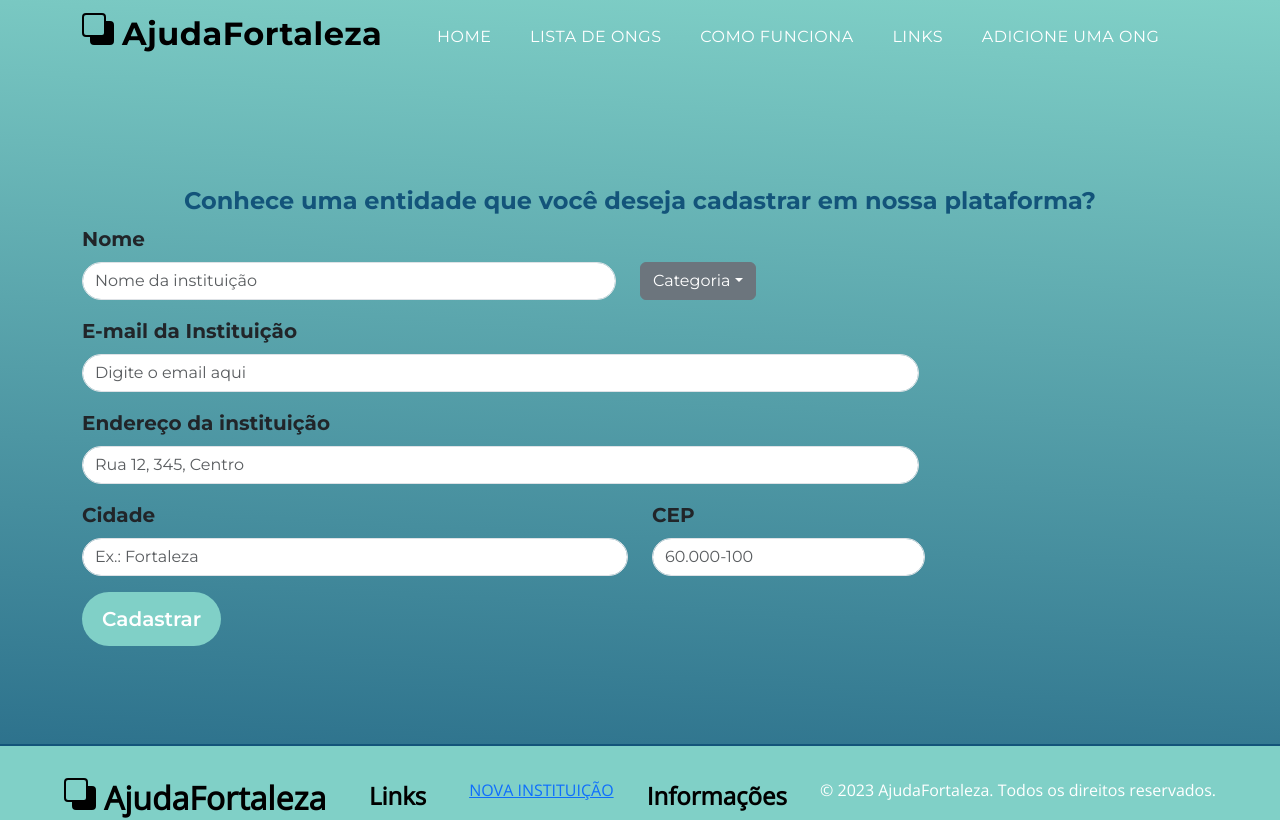
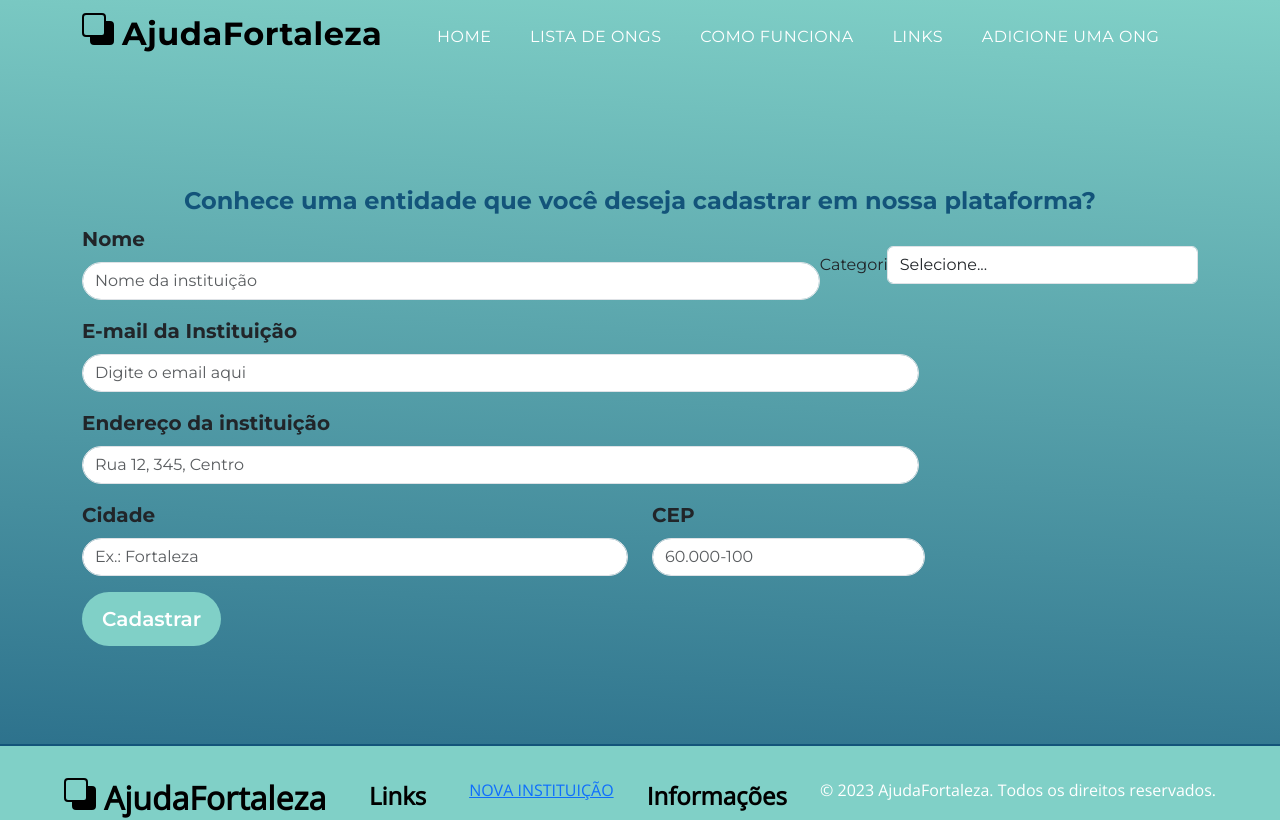
Before and after one commit to Thejuniorsouza/AjudaFortalezaApp, a React (Vite) app: page /AddOng in a window 1280 px wide. Shown: the top 820 px of the page. Built offline with nearby package versions, Linux system fonts and the light colour scheme.

Commit message:
Adiciona logica de enviar ao firebase sugestoes

```diff
--- a/src/components/Form/Form.jsx
+++ b/src/components/Form/Form.jsx
@@ -1,69 +1,173 @@
-import Col from 'react-bootstrap/Col';
-import Form from 'react-bootstrap/Form';
-import Row from 'react-bootstrap/Row';
-import Button from '../Button/Button';
-import styles from '../Form/Form.modules.css'
-import { Container } from 'react-bootstrap';
-import Dropdown from 'react-bootstrap/Dropdown';
-import DropdownButton from 'react-bootstrap/DropdownButton';
+import Col from "react-bootstrap/Col";
+import Form from "react-bootstrap/Form";
+import Row from "react-bootstrap/Row";
+import Button from "../Button/Button";
+import styles from "../Form/Form.modules.css";
+import { Container } from "react-bootstrap";
+import { getFirestore, collection, addDoc } from "firebase/firestore";
+
+import { useState } from "react";
+import app from "../../utils/firebase.js";
 
 function GridComplexExample() {
+    const [formData, setFormData] = useState({
+        nome: "",
+        endereco: "",
+        email: "",
+        cidade: "",
+        categoria: "",
+        cep: "",
+    });
+
+    const addInstitution = async (data) => {
+        const db = getFirestore(app);
+        const docRef = await addDoc(collection(db, "sugestoes"), data);
+        return docRef.id;
+    };
+
+    const handleInputChange = (event) => {
+        const { name, value } = event.target;
+        setFormData({
+            ...formData,
+            [name]: value,
+        });
+    };
+
+    const handleSubmit = async (event) => {
+        event.preventDefault();
+        try {
+            const docId = await addInstitution(formData);
+            console.log(`Sugestao enviada: ${docId}`);
+
+            setFormData({
+                nome: "",
+                endereco: "",
+                email: "",
+                cidade: "",
+                categoria: "",
+                cep: "",
+            });
+        } catch (e) {
+            console.log(e);
+        }
+    };
     return (
-    <Form className={`${styles.Form} formulario  p-5  mx-auto `}>
-      <Container className='containerForm ms-Í'>
-      <h6 className='fs-4 fw-bolder text-center' >Conhece uma entidade que você deseja cadastrar em nossa plataforma?</h6>
+        <Form
+            onSubmit={handleSubmit}
+            className={`${styles.Form} formulario  p-5  mx-auto `}
+        >
+            <Container className="containerForm ms-Í">
+                <h6 className="fs-4 fw-bolder text-center">
+                    Conhece uma entidade que você deseja cadastrar em nossa
+                    plataforma?
+                </h6>
                 <Container className="formDropdown d-flex align-items-end p-0 mb-3">
                     <Form.Group as={Col} controlId="formGridName">
-          <Form.Label className='fs-5 fw-bolder'>Nome</Form.Label>
-          <Form.Control className='rounded-pill ' type="text" placeholder="Nome da instituição" />
+                        <Form.Label className="fs-5 fw-bolder">Nome</Form.Label>
+                        <Form.Control
+                            className="rounded-pill "
+                            type="text"
+                            placeholder="Nome da instituição"
+                            name="nome"
+                            value={formData.nome}
+                            onChange={handleInputChange}
+                        />
                     </Form.Group>
 
-        <Form.Group className= "GroupCategory px-4" as={Col} controlId="formGridCategory" >
-          {/* <Form.Label className='fs-5 fw-bolder'>Categoria</Form.Label> */}
-          <DropdownButton
-        id="dropdown-button-dark-example2"
-        variant="secondary"
-        title="Categoria"
-        className="BtnDropdown mt-2"
-        data-bs-theme="dark"
+                    <Form.Group as={Row} className="mb-3">
+                        <Form.Label column sm={2}>
+                            Categoria*
+                        </Form.Label>
+                        <Col sm={10}>
+                            <Form.Control
+                                as="select"
+                                name="categoria"
+                                value={formData.categoria}
+                                onChange={handleInputChange}
+                                required
                             >
-        <Dropdown.Item href="#/action-1" >Ajuda Humanitária</Dropdown.Item>
-        <Dropdown.Item href="#/action-2">Animais</Dropdown.Item>
-        <Dropdown.Item href="#/action-3">Mulheres</Dropdown.Item>
-        <Dropdown.Item href="#/action-4">Crianças</Dropdown.Item>
-        <Dropdown.Item href="#/action-5">Saúde</Dropdown.Item>
-
-
-      </DropdownButton>
+                                <option value="" disabled>
+                                    Selecione...
+                                </option>
+                                <option value="Animais">Animais</option>
+                                <option value="Ajuda Humanitária">
+                                    Ajuda Humanitária
+                                </option>
+                                <option value="Educação">Educação</option>
+                                <option value="Saúde">Saúde</option>
+                                <option value="Meio Ambiente">
+                                    Meio Ambiente
+                                </option>
+                                <option value="Direitos Humanos">
+                                    Direitos Humanos
+                                </option>
+                                <option value="Cultura e Arte">
+                                    Cultura e Arte
+                                </option>
+                                <option value="Desenvolvimento Comunitário">
+                                    Desenvolvimento Comunitário
+                                </option>
+                            </Form.Control>
+                        </Col>
                     </Form.Group>
-
                 </Container>
 
                 <Form.Group className="mb-3" controlId="formGridEmail">
-        <Form.Label className='fs-5 fw-bolder'>E-mail da Instituição</Form.Label>
-        <Form.Control className=' formStyle rounded-pill w-75' type='email' placeholder="Digite o email aqui"/>
+                    <Form.Label className="fs-5 fw-bolder">
+                        E-mail da Instituição
+                    </Form.Label>
+                    <Form.Control
+                        className=" formStyle rounded-pill w-75"
+                        type="email"
+                        name="email"
+                        value={formData.email}
+                        onChange={handleInputChange}
+                        placeholder="Digite o email aqui"
+                    />
                 </Form.Group>
 
                 <Form.Group className="mb-3" controlId="formGridAddress">
-        <Form.Label className=' fs-5 fw-bolder'>Endereço da instituição</Form.Label>
-        <Form.Control className='formStyle rounded-pill w-75' placeholder="Rua 12, 345, Centro " />
+                    <Form.Label className=" fs-5 fw-bolder">
+                        Endereço da instituição
+                    </Form.Label>
+                    <Form.Control
+                        value={formData.endereco}
+                        name="endereco"
+                        onChange={handleInputChange}
+                        className="formStyle rounded-pill w-75"
+                        placeholder="Rua 12, 345, Centro "
+                    />
                 </Form.Group>
 
                 <Row className="formCep mb-3">
                     <Form.Group as={Col} controlId="formGridCity">
-          <Form.Label className='fs-5 fw-bolder'>Cidade</Form.Label>
-          <Form.Control className='formStyle rounded-pill' placeholder="Ex.: Fortaleza"/>
+                        <Form.Label className="fs-5 fw-bolder">
+                            Cidade
+                        </Form.Label>
+                        <Form.Control
+                            name="cidade"
+                            value={formData.cidade}
+                            onChange={handleInputChange}
+                            className="formStyle rounded-pill"
+                            placeholder="Ex.: Fortaleza"
+                        />
                     </Form.Group>
 
-
                     <Form.Group as={Col} controlId="formGridCep">
-          <Form.Label className='formStyle fs-5 fw-bolder '>CEP</Form.Label>
-          <Form.Control className='formStyle rounded-pill w-50' placeholder="60.000-100" />
+                        <Form.Label className="formStyle fs-5 fw-bolder ">
+                            CEP
+                        </Form.Label>
+                        <Form.Control
+                            name="cep"
+                            value={formData.cep}
+                            onChange={handleInputChange}
+                            className="formStyle rounded-pill w-50"
+                            placeholder="60.000-100"
+                        />
                     </Form.Group>
                 </Row>
 
                 <Button type="submit">Cadastrar</Button>
-
             </Container>
         </Form>
     );
```
Lines whose indentation alone changed are shown as unchanged.
